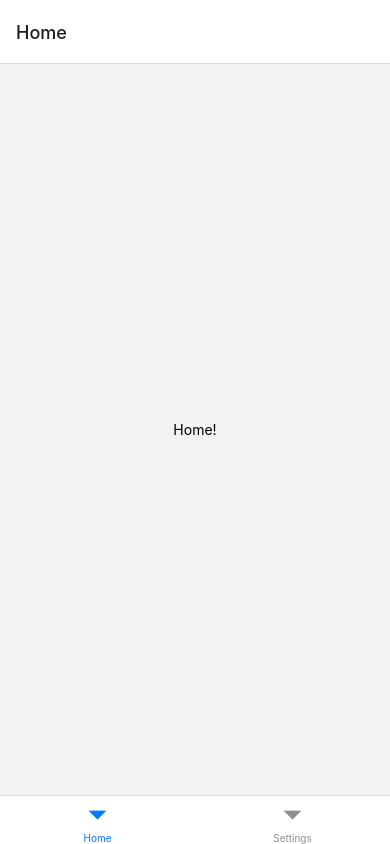
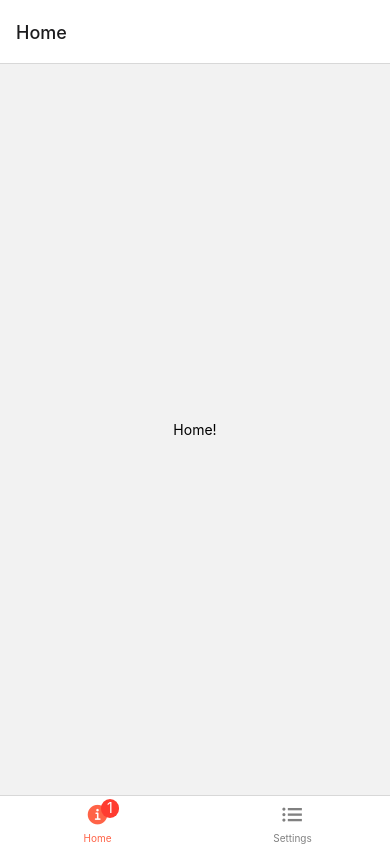
Before and after one commit to narangrg443/expo-react-native, a React Native app: screen / in a window 390 px wide. Built offline with nearby package versions, Linux system fonts and the light colour scheme.

Commit message:
added badge

```diff
--- a/App.js
+++ b/App.js
@@ -3,6 +3,7 @@ import { Text, View } from 'react-native';
 import { NavigationContainer } from '@react-navigation/native';
 import { createBottomTabNavigator } from '@react-navigation/bottom-tabs';
 
+import { Ionicons } from '@expo/vector-icons';
 function HomeScreen() {
   return (
     <View style={{ flex: 1, justifyContent: 'center', alignItems: 'center' }}>
@@ -24,8 +25,27 @@ const Tab = createBottomTabNavigator();
 export default function App() {
   return (
     <NavigationContainer>
-      <Tab.Navigator>
-        <Tab.Screen name="Home" component={HomeScreen} />
+      <Tab.Navigator
+        screenOptions={({ route }) => ({
+          tabBarIcon: ({ focused, color, size }) => {
+            let iconName;
+
+            if (route.name === 'Home') {
+              iconName = focused
+                ? 'ios-information-circle'
+                : 'ios-information-circle-outline';
+            } else if (route.name === 'Settings') {
+              iconName = 'ios-list'
+            }
+
+            // You can return any component that you like here!
+            return <Ionicons name={iconName} size={size} color={color} />;
+          },
+          tabBarActiveTintColor: 'tomato',
+          tabBarInactiveTintColor: 'gray',
+        })}
+      >
+        <Tab.Screen name="Home" component={HomeScreen} options={{ tabBarBadge: 1 }} />
         <Tab.Screen name="Settings" component={SettingsScreen} />
       </Tab.Navigator>
     </NavigationContainer>
--- a/package.json
+++ b/package.json
@@ -14,10 +14,10 @@
     "@react-navigation/native": "^6.1.9",
     "@react-navigation/native-stack": "^6.9.16",
     "expo": "~49.0.13",
-    "expo-checkbox": "^2.5.0",
+    "expo-checkbox": "~2.4.0",
     "expo-status-bar": "~1.6.0",
     "react": "18.2.0",
-    "react-native": "0.72.5",
+    "react-native": "0.72.6",
     "react-native-masked-text": "^1.13.0",
     "react-native-safe-area-context": "4.6.3",
     "react-native-screens": "~3.22.0",
```
Also changed, not shown: 1 other file (tests, documents, lock files or other folders).
